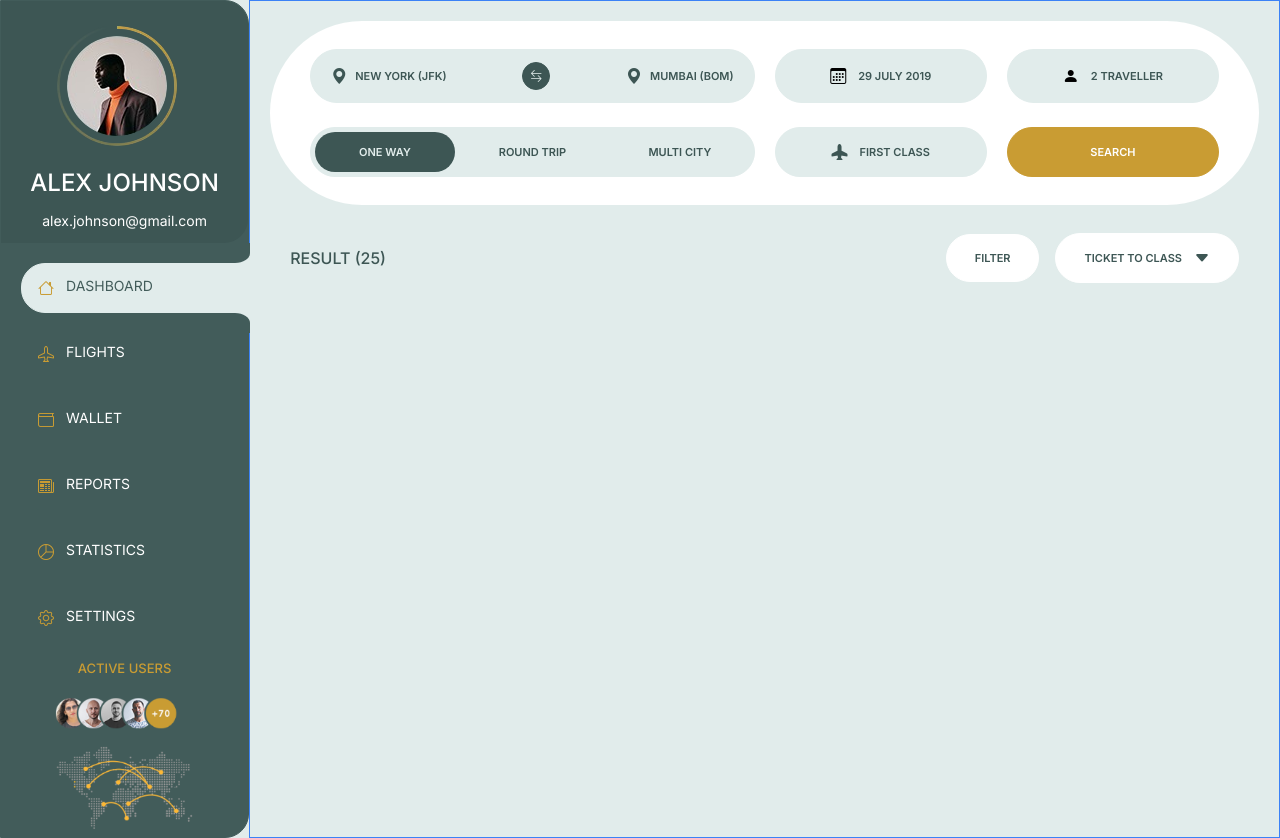
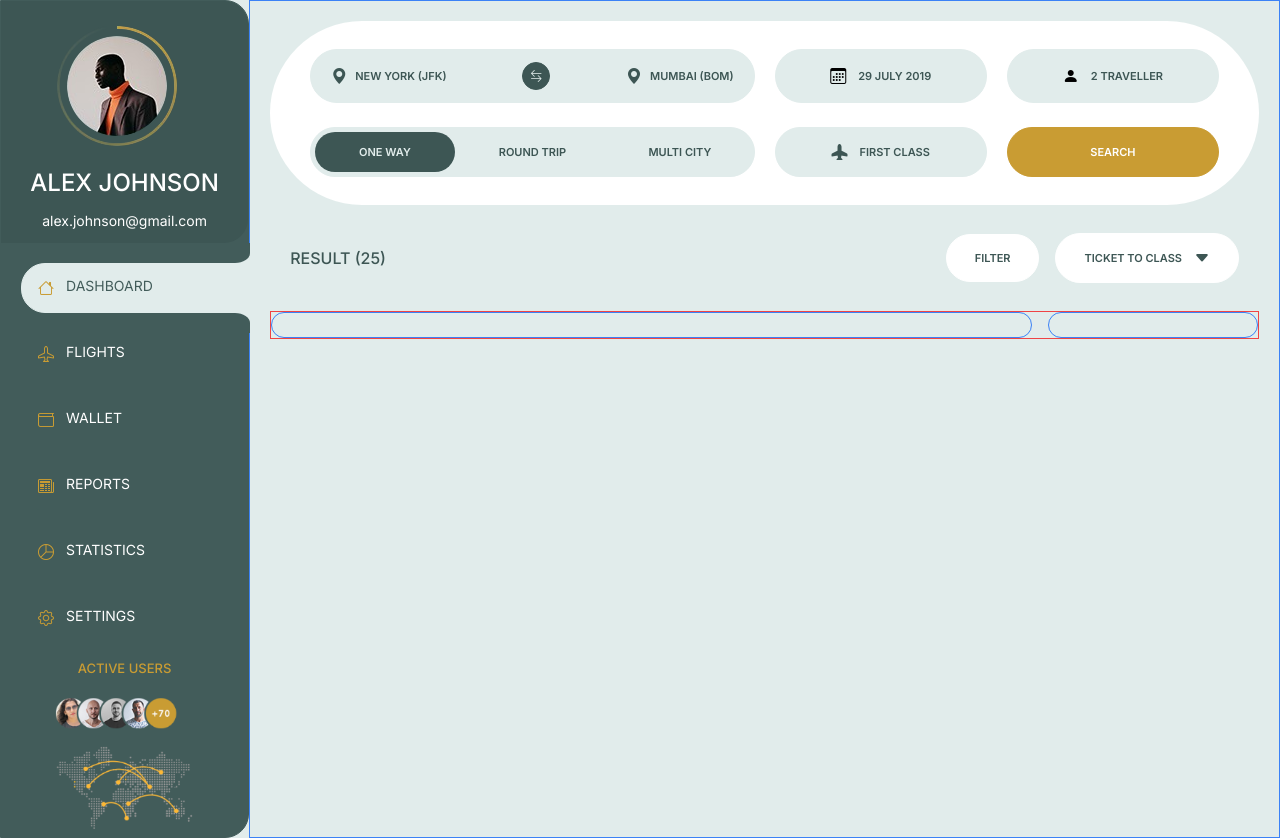
Before and after one commit to Tobbs101/thrillers-travels, a Next.js app: page / in a window 1280 px wide. Built offline with nearby package versions, Linux system fonts and the light colour scheme.

Commit message:
Update CurrentTrips.tsx

```diff
--- a/app/page.tsx
+++ b/app/page.tsx
@@ -4,6 +4,7 @@ import PageLayout from "@/components/PageLayout";
 import Aside from "@/components/Aside";
 import TripSelector from "@/components/TripSelector";
 import Filter from "@/components/Filter";
+import CurrentTrips from "@/components/CurrentTrips";
 
 export default function Home() {
   return (
@@ -12,6 +13,7 @@ export default function Home() {
       <Aside>
         <TripSelector />
         <Filter />
+        <CurrentTrips />
       </Aside>
     </PageLayout>
   );
--- /dev/null
+++ b/components/CurrentTrips.tsx
@@ -0,0 +1,12 @@
+import React from "react";
+
+const CurrentTrips = () => {
+  return (
+    <div className="w-full gap-4 flex items-start justify-center border border-red-500">
+      <div className="flex-[4] border border-blue-500 rounded-3xl p-3"></div>
+      <div className="flex-1 border border-blue-500 rounded-3xl p-3"></div>
+    </div>
+  );
+};
+
+export default CurrentTrips;
```
